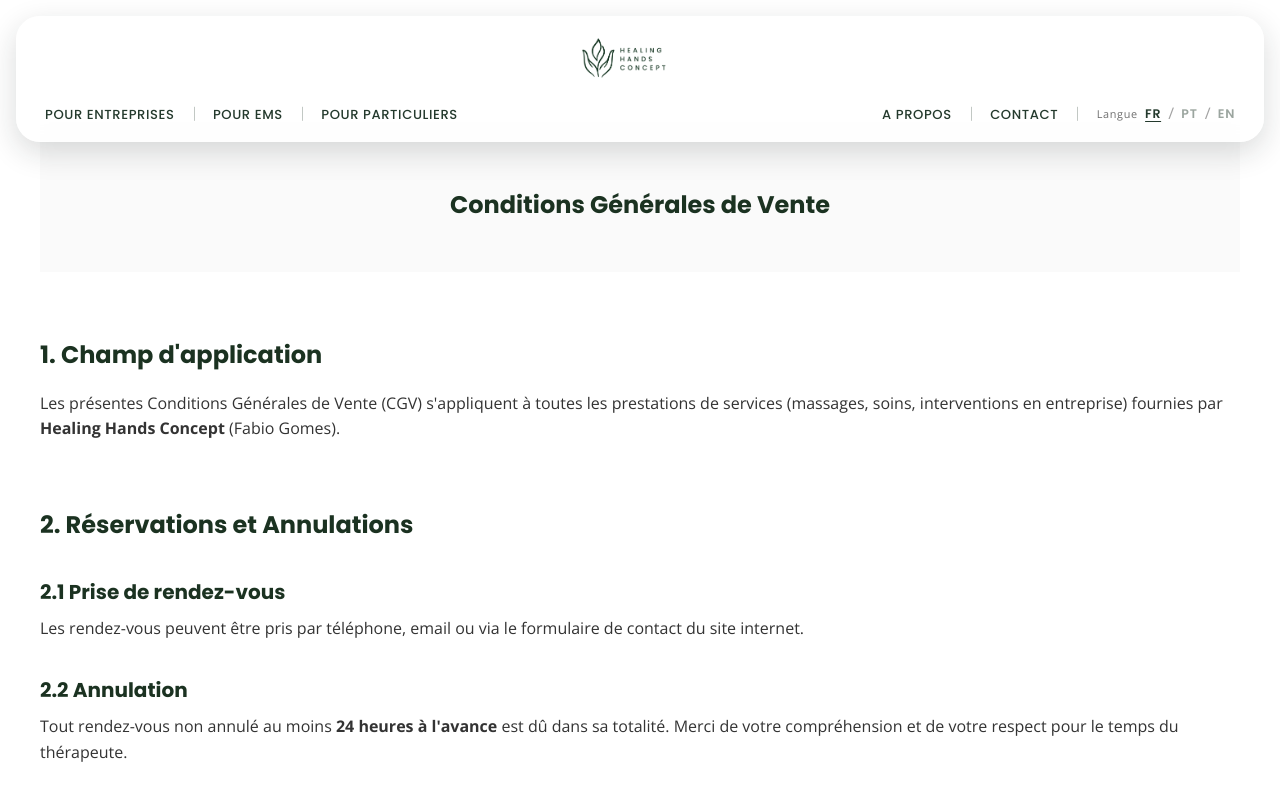
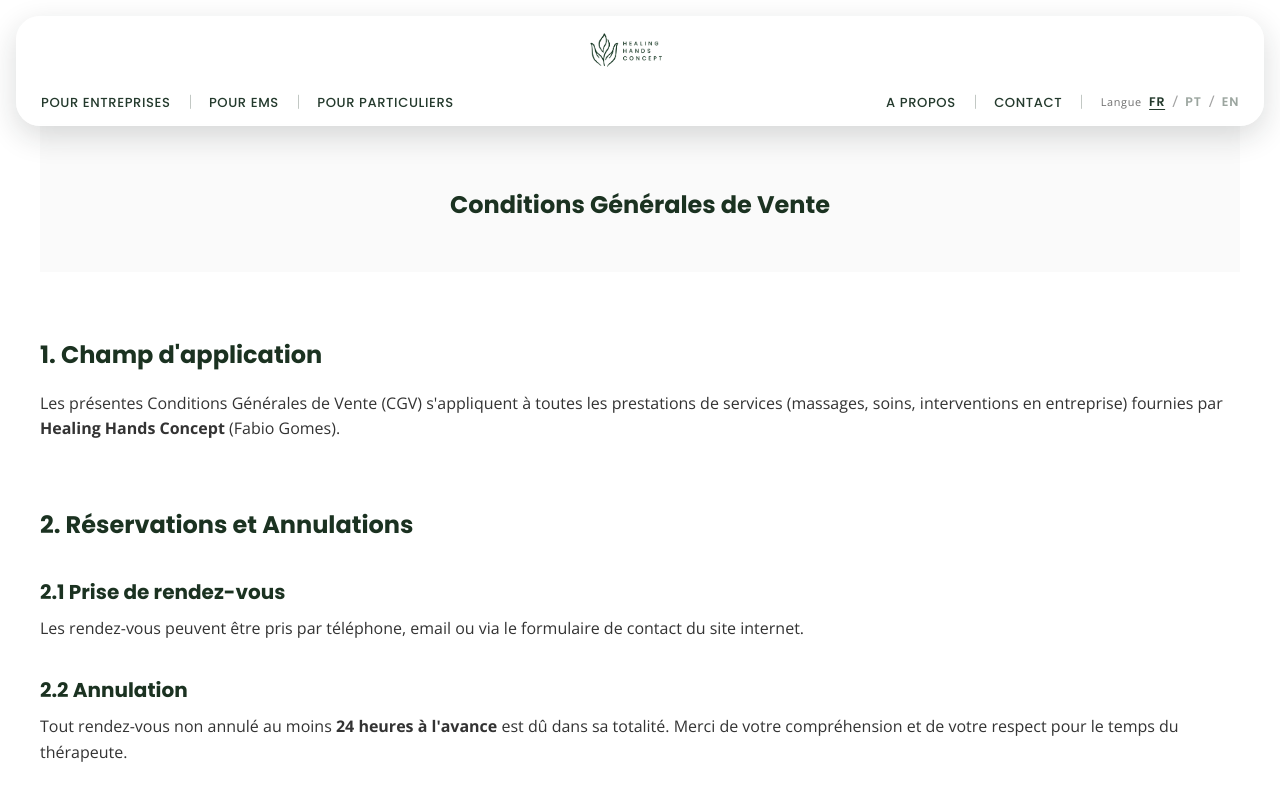
Before and after one commit to healinghandsconcept/healinghands-concept.ch, an Eleventy site: page src/fr/cgv.njk in a window 1280 px wide. Shown: the top 794 px of the page. Built offline with nearby package versions, Linux system fonts and the light colour scheme; Eleventy itself is replaced by a stand-in of ours; files that its build step writes are made by us from their sources; files whose address does not match are found by name.

Commit message:
style: refine header layout and logo size

```diff
--- a/src/assets/css/style.css
+++ b/src/assets/css/style.css
@@ -87,7 +87,7 @@ img {
     grid-template-columns: 1fr auto 1fr;
     align-items: center;
     gap: var(--spacing-md);
-    padding: 14px 28px;
+    padding: 10px 24px;
     border-radius: 24px;
     background: rgba(255, 255, 255, 0.72);
     border: 1px solid rgba(255, 255, 255, 0.35);
@@ -164,34 +164,27 @@ img {
 }
 
 .logo img {
-    height: 54px;
+    height: 46px;
     width: auto;
 }
 
 .header-nav-groups {
-    display: grid;
-    grid-template-columns: 1fr auto 1fr;
-    align-items: center;
-    grid-column: 1 / -1;
-    width: 100%;
-    gap: var(--spacing-md);
-    pointer-events: none;
-}
-
-.header-nav-groups .site-nav {
-    pointer-events: auto;
+    display: contents;
 }
 
 .site-nav-left {
     grid-column: 1;
+    justify-self: start;
 }
 
 .logo {
     grid-column: 2;
+    align-self: center;
 }
 
 .site-nav-right {
     grid-column: 3;
+    justify-self: end;
 }
 
 .site-nav ul {
```
